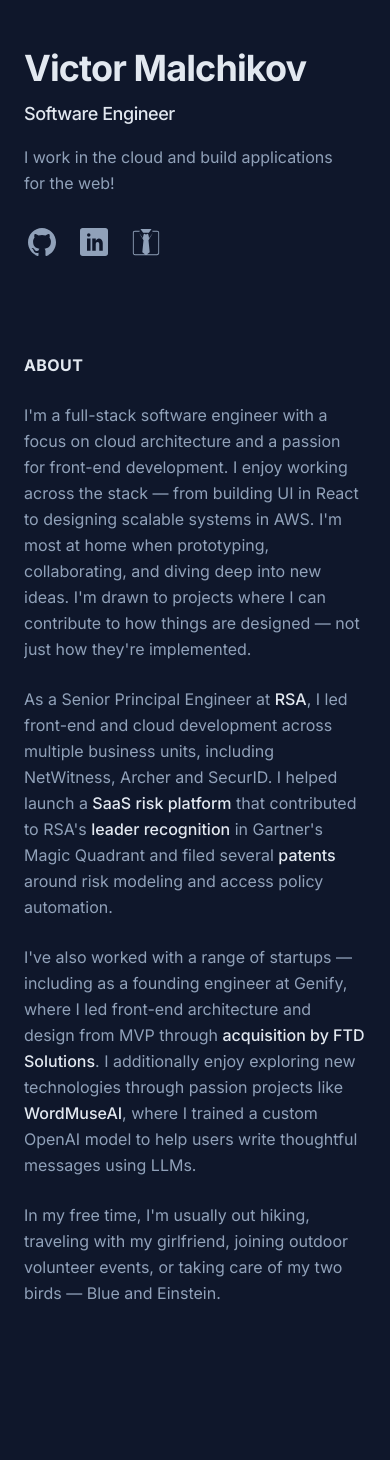
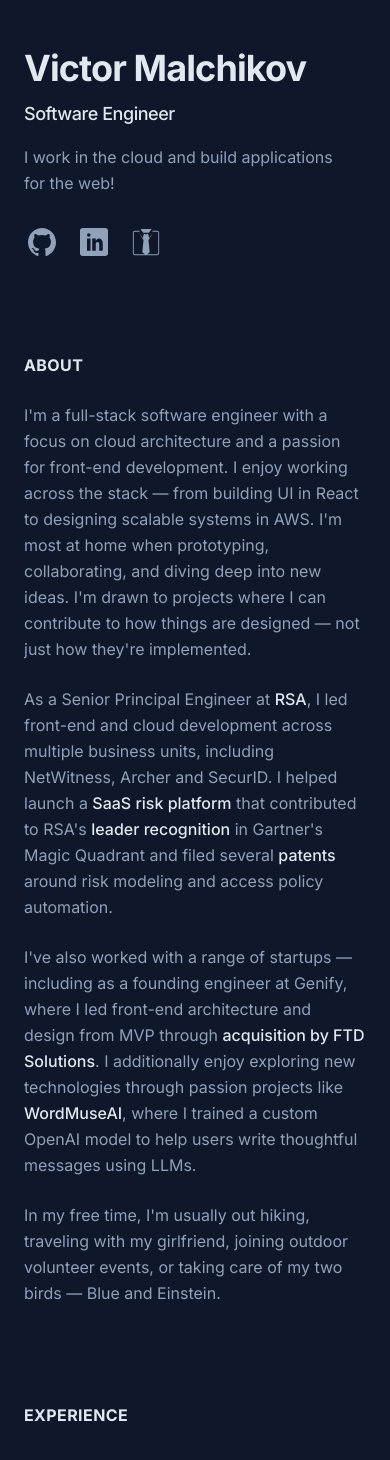
Before and after one commit to vmalchik/portfolio, a Next.js app: page / in a window 390 px wide. Shown: the top 1460 px of the page. Before the commit the page ends 1354 px from the top, so only its background shows below. Built offline with nearby package versions, Linux system fonts and the light colour scheme.

Commit message:
experience section; adjusted semantic html on header

```diff
--- a/src/app/(home)/page.tsx
+++ b/src/app/(home)/page.tsx
@@ -1,10 +1,12 @@
 import AboutSection from "@/components/page/home/about-section";
+import { ExperienceSection } from "@/components/page/home/experience-section";
 import { SectionIds } from "@/components/page/home/section-types";
 
 export default function HomePage() {
   return (
-    <main>
+    <main className="space-y-24">
       <AboutSection id={SectionIds.ABOUT} />
+      <ExperienceSection id={SectionIds.EXPERIENCE} />
     </main>
   );
 }
--- a/src/components/common/header.tsx
+++ b/src/components/common/header.tsx
@@ -11,9 +11,9 @@
         {title}
       </h1>
       {subtitle && (
-        <h2 className="mt-3 text-lg sm:text-xl font-medium tracking-tight  text-slate-200">
+        <span className="block mt-3 text-lg sm:text-xl font-medium tracking-tight text-slate-200">
           {subtitle}
-        </h2>
+        </span>
       )}
       {description && <p className="mt-4 max-w-xs">{description}</p>}
     </header>
--- /dev/null
+++ b/src/components/page/home/experience-section.tsx
@@ -0,0 +1,12 @@
+import SectionHeader from "@/components/page/home/section-header";
+import { SectionProps } from "./section-types";
+
+export const ExperienceSection = ({ id }: SectionProps) => {
+  return (
+    <section id={id} className="space-y-6">
+      <SectionHeader>Experience</SectionHeader>
+
+      <div></div>
+    </section>
+  );
+};
```
